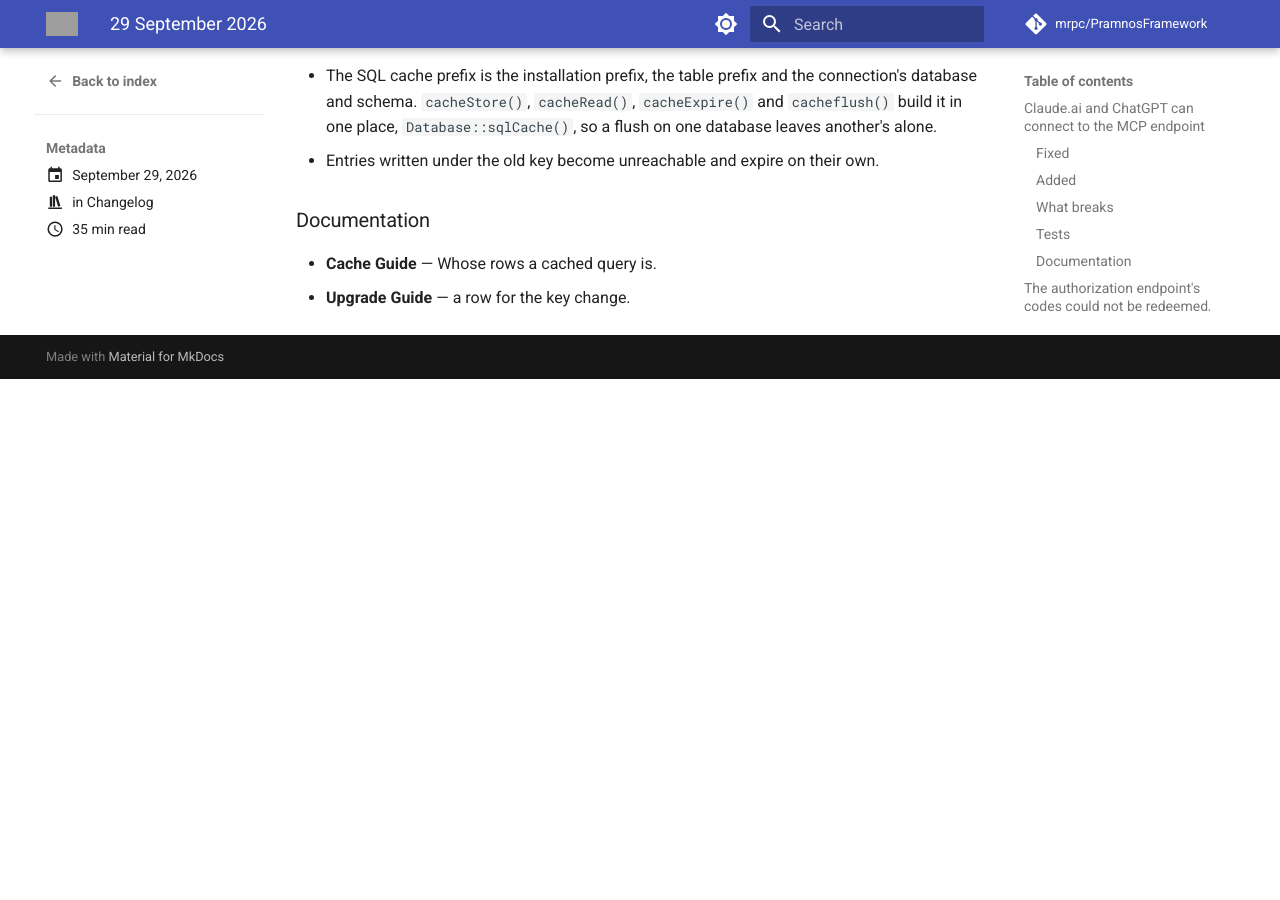
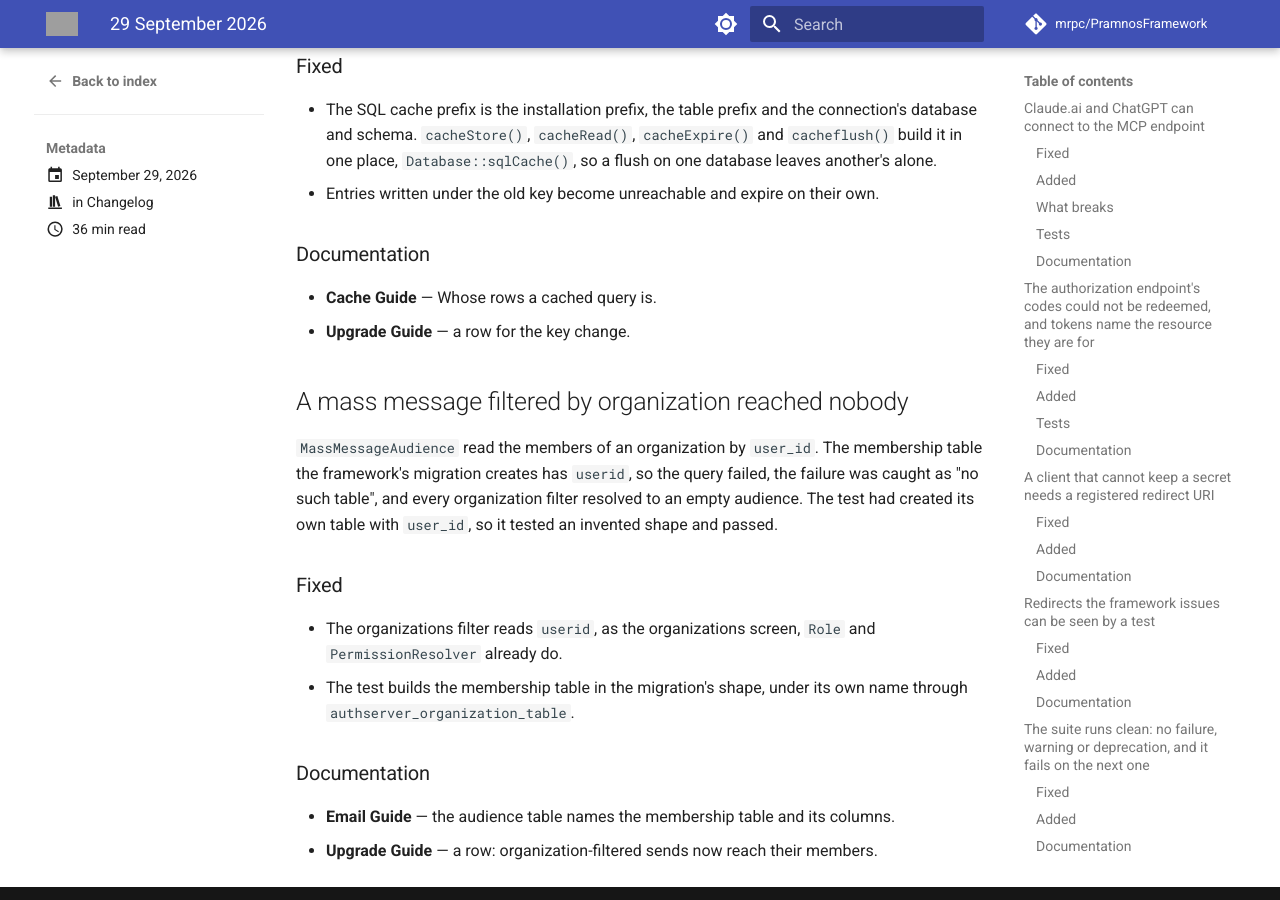
Before and after one commit to mrpc/PramnosFramework, an MkDocs documentation site: the page built from docs/version-history/posts/2026-09-29.md, in a window 1280 px wide and 900 px high, scrolled down 32459 px. Built offline with MkDocs 1.6.1 and Material for MkDocs 9.7.7, drawn with Linux system fonts in a browser that asks for light colours; comment, search, counter and statistics services are not loaded; before the commit the page ends 32838 px from its top, so only the background shows below that; some of the changed text lies outside the part shown; grey boxes are pictures that could not be loaded.

Commit message:
fix(messaging): a mass message filtered by organization reached nobody
MassMessageAudience read organization members by user_id; the migrated
membership table has userid, so the query failed, was caught as a
missing table, and every organization filter resolved to an empty
audience. The test built its own user_id table and passed against it.

The reader uses userid, and the test builds the table in the
migration's shape under its own name.

```diff
--- a/docs/version-history/posts/2026-09-29.md
+++ b/docs/version-history/posts/2026-09-29.md
@@ -52,6 +52,7 @@
 - Registration by invitation, within a domain list, and with a confirmed address
 - A subset of the suite runs as clean as the whole of it
 - A cached query answered for another database behind the same Redis
+- A mass message filtered by organization reached nobody
 
 <!-- more -->
 
@@ -1174,3 +1175,22 @@
 
 - **Cache Guide** — Whose rows a cached query is.
 - **Upgrade Guide** — a row for the key change.
+
+## A mass message filtered by organization reached nobody
+
+`MassMessageAudience` read the members of an organization by `user_id`. The membership table
+the framework's migration creates has `userid`, so the query failed, the failure was caught as
+"no such table", and every organization filter resolved to an empty audience. The test
+had created its own table with `user_id`, so it tested an invented shape and passed.
+
+### Fixed
+
+- The organizations filter reads `userid`, as the organizations screen, `Role` and
+  `PermissionResolver` already do.
+- The test builds the membership table in the migration's shape, under its own name through
+  `authserver_organization_table`.
+
+### Documentation
+
+- **Email Guide** — the audience table names the membership table and its columns.
+- **Upgrade Guide** — a row: organization-filtered sends now reach their members.
```
Also changed, not shown: other parts of docs/version-history/posts/2026-09-29.md (+1 -1 lines), docs/Pramnos_Email_Guide.md (+1 -1 lines), docs/Pramnos_Upgrade_Guide.md (+1 -0 lines), 2 other files.
